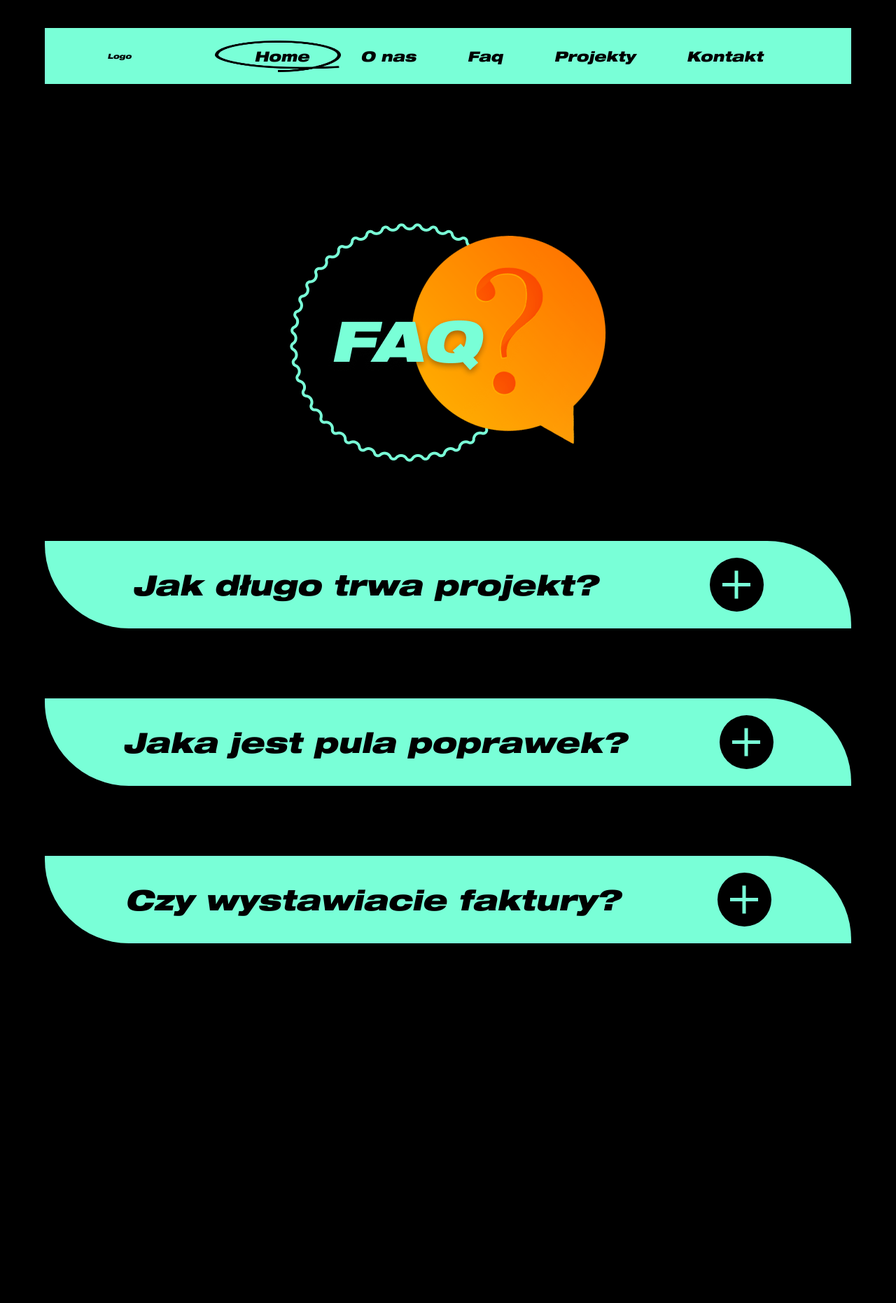
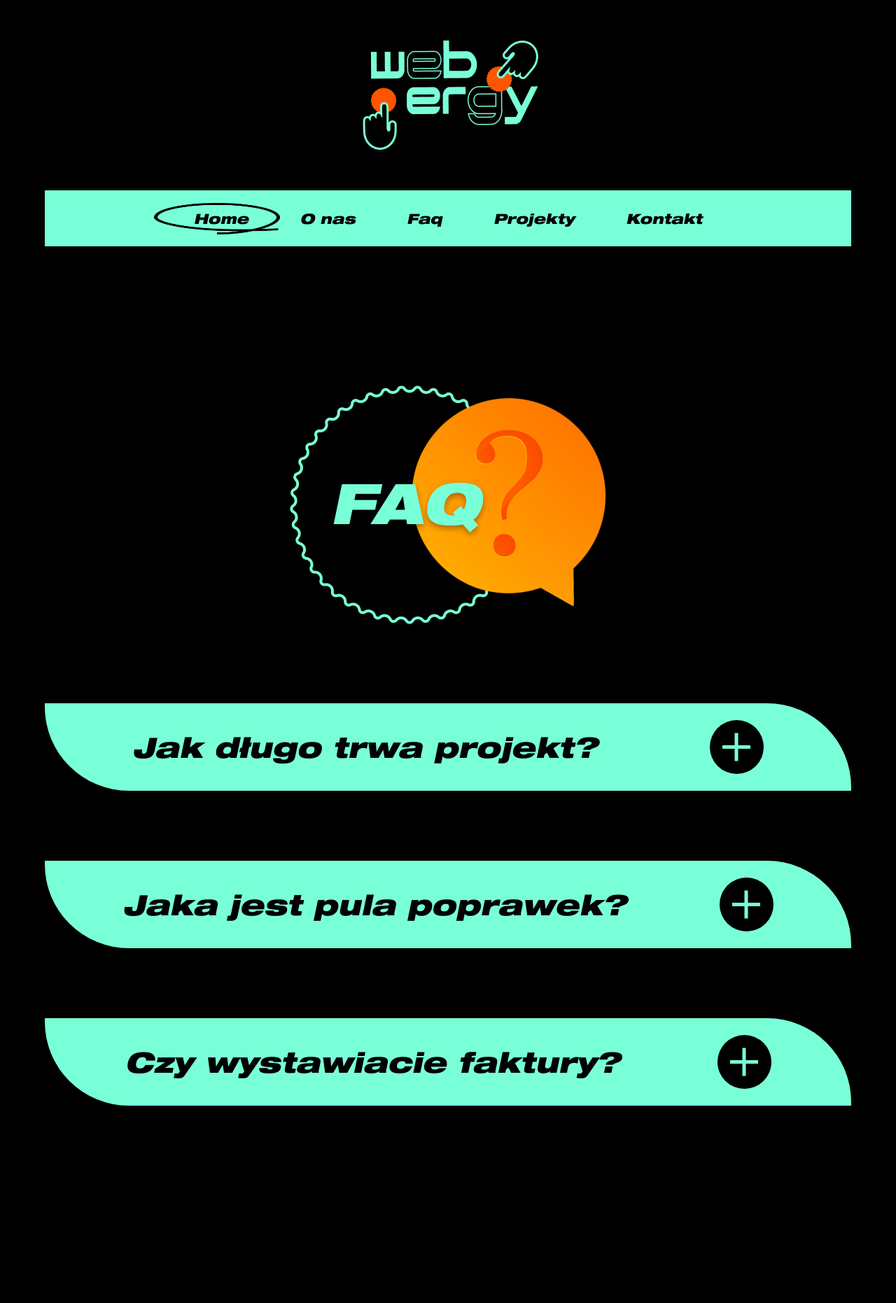
Before and after one commit to fornakter/buisness_card, a Flask app: template templates/faq.html in a window 1280 px wide. Shown: the top 1862 px of the page at 70% size. Run offline with Flask 2, Linux system fonts and the light colour scheme; the template is opened without the code that fills it, so the values that code supplies are empty.

Commit message:
adding bacground images in FAQ logo upgrade in FAQ

```diff
--- a/static/styles/_faq.scss
+++ b/static/styles/_faq.scss
@@ -1,9 +1,15 @@
 .faq {
+  position: relative;
+
   &__header {
     display: flex;
     justify-content: center;
     margin-top: 10rem;
     margin-bottom: 7rem;
+
+    &__image {
+      max-width: 90%;
+    }
   }
   &__items {
     display: flex;
@@ -21,6 +27,7 @@
     align-items: center;
     overflow: hidden;
     overflow: -moz-hidden-unscrollable;
+    background-color: black;
 
     //top
     &__question-container {
@@ -40,6 +47,7 @@
     //bottom
     &__answer-container {
       &__answer {
+        width: 100%;
         color: white;
         font-size: 2.2rem;
         font-family: Jost, sans-serif;
@@ -47,6 +55,15 @@
         padding: 3rem 3rem 5rem 3rem;
       }
     }
+  }
+  .bg-grid-left {
+    position: absolute;
+    bottom: 6%;
+  }
+  .bg-grid-right {
+    position: absolute;
+    right: 0%;
+    bottom: 40%;
   }
 }
 @media screen and (min-width: 850px) {
@@ -135,5 +152,11 @@
         transition: 0.5s max-height ease-in, 0.5s opacity ease-in;
       }
     }
+    .bg-grid-left {
+      display: none;
+    }
+    .bg-grid-right {
+      display: none;
+    }
   }
 }
--- a/static/styles/main.css
+++ b/static/styles/main.css
@@ -829,11 +829,17 @@
     margin-right: 30%;
   }
 }
+.faq {
+  position: relative;
+}
 .faq__header {
   display: flex;
   justify-content: center;
   margin-top: 10rem;
   margin-bottom: 7rem;
+}
+.faq__header__image {
+  max-width: 90%;
 }
 .faq__items {
   display: flex;
@@ -851,6 +857,7 @@
   align-items: center;
   overflow: hidden;
   overflow: -moz-hidden-unscrollable;
+  background-color: black;
 }
 .faq__item__question-container {
   background-color: rgb(121, 255, 215);
@@ -867,11 +874,21 @@
   display: none;
 }
 .faq__item__answer-container__answer {
+  width: 100%;
   color: white;
   font-size: 2.2rem;
   font-family: Jost, sans-serif;
   text-align: center;
   padding: 3rem 3rem 5rem 3rem;
+}
+.faq .bg-grid-left {
+  position: absolute;
+  bottom: 6%;
+}
+.faq .bg-grid-right {
+  position: absolute;
+  right: 0%;
+  bottom: 40%;
 }
 
 @media screen and (min-width: 850px) {
@@ -958,6 +975,12 @@
     opacity: 1;
     transition: 0.5s max-height ease-in, 0.5s opacity ease-in;
   }
+  .faq .bg-grid-left {
+    display: none;
+  }
+  .faq .bg-grid-right {
+    display: none;
+  }
 }
 .contact__header {
   margin-top: 10rem;
--- a/templates/faq.html
+++ b/templates/faq.html
@@ -15,14 +15,14 @@
     <title>FAQ</title>
   </head>
   <body>
+    <div class="logo__container-desktop">
+      <img src="../static/source/images/LOGO.png" alt="" class="logo" />
+    </div>
     <nav class="navbar">
-      <!-- LOGO -->
-      <p class="logo">Logo</p>
 
-      <!-- <img src="" alt="logo" class="navbar__logo logo" /> -->
-
-      <!-- Nav-mobile -->
-
+      <div class="logo__container-mobile">
+        <img src="../static/source/images/LOGO.png" alt="" class="logo" />
+      </div>
       <ul class="navbar__menu-mobile menu-mobile shadow-bg">
         <li class="menu__item">
           <a href="main.html" class="link link-about-us">Home</a>
@@ -96,9 +96,11 @@
     </nav>
     <!-- end of navbar ////////////////////////////////////////////////////////////////////////////////////////////////////////////////// -->
     <div class="faq">
+      <img src="../static/source/images/bg-grid-left.png" alt="" class="bg-grid-left">
+            <img src="../static/source/images/bg-grid-right.png" alt="" class="bg-grid-right">
       <header class="faq__header ">
         <img
-          class="faq-header__image"
+          class="faq__header__image"
           src="../static/source/images/faq-header-image.png"
           srcset="
             ../static/source/images/faq-header-image.png    400w,
@@ -149,10 +151,10 @@
                 </div>
             </div>
             <div class="faq__item__answer-container">
-                <p class="faq__item__answer-container__answer">Czas Tak, jak najbardziej..</p>
+                <p class="faq__item__answer-container__answer">Tak, jak najbardziej..</p>
             </div>
 
-            </div>
+          </div>
           </div>
         </article>
       </section>
```
Also changed, not shown: 1 other file.
